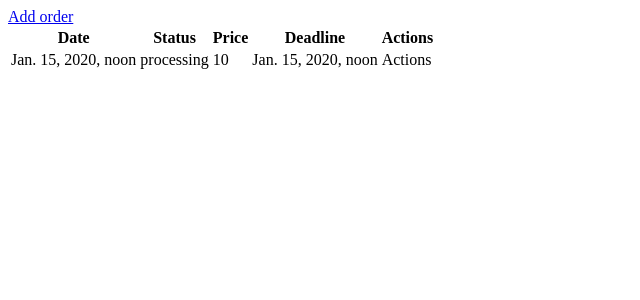
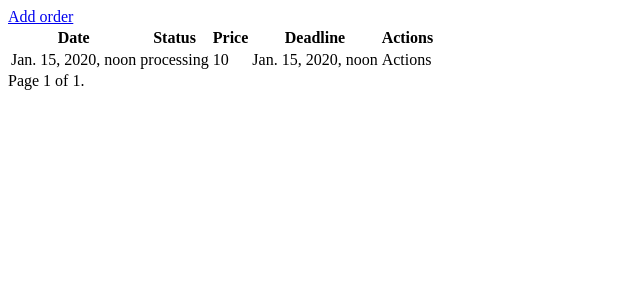
Before and after one commit to valerii-d/web-studio-site, a Django app: page /orders/ in a window 1280 px wide. Shown: the top 300 px of the page, without its empty margins (0-640 px from the left). Run offline with Django 3.2, Linux system fonts and the light colour scheme; a user stored in the database is signed in; tables that the repository leaves empty hold one stand-in row (values such as "Sample post").

Commit message:
add pagination for orders

```diff
--- /dev/null
+++ b/templates/pagination.html
@@ -0,0 +1,9 @@
+<div>
+    {% if page.has_previous %}
+        <a href="?page={{ page.previous_page_number }}">Previous</a>
+    {% endif %}
+        Page {{page.number}} of {{page.paginator.num_pages}}.
+    {% if page.has_next %}
+        <a href="?page={{ page.next_page_number }}">Next</a>
+    {% endif %}
+</div>
--- a/templates/user_profile/orders.html
+++ b/templates/user_profile/orders.html
@@ -28,7 +28,10 @@
             </tr>
         {% endfor %}
     </table>
+
+{% include  'pagination.html' with page=orders %}
+
 {% else %}
-    <p>Table is empty.</p>
+    <p>No orders.</p>
 {% endif %}
 {% endblock %}
--- a/user_profile/views.py
+++ b/user_profile/views.py
@@ -2,7 +2,7 @@ from django.shortcuts import render, redirect
 from django.contrib.auth.decorators import login_required
 from .forms import UserRegistrationForm, OrderCreationForm
 from .models import Order
-
+from django.core.paginator import Paginator, EmptyPage, PageNotAnInteger
 
 def register(request):
     if request.method=='POST':
@@ -23,7 +23,15 @@ def orders(request):
         pass
 
     else:
-        orders=Order.objects.all()
+        orders_list=Order.objects.all()
+        paginator=Paginator(orders_list,2)
+        page=request.GET.get('page')
+        try:
+            orders=paginator.page(page)
+        except PageNotAnInteger:
+            orders=paginator.page(1)
+        except EmptyPage:
+            orders=paginator.page(paginator.num_pages)
     return render(request,'user_profile/orders.html',{'orders':orders})
 
 @login_required
```
